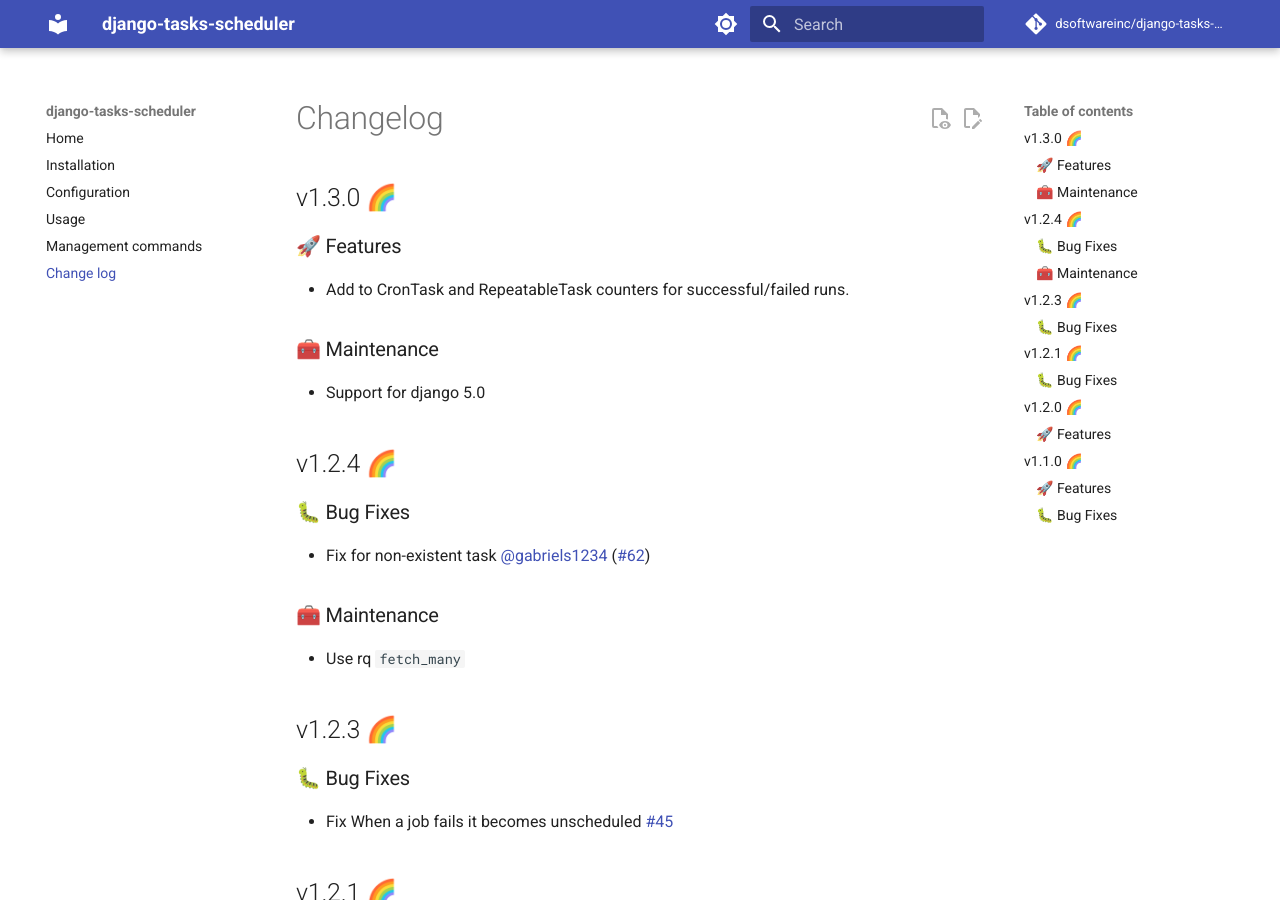
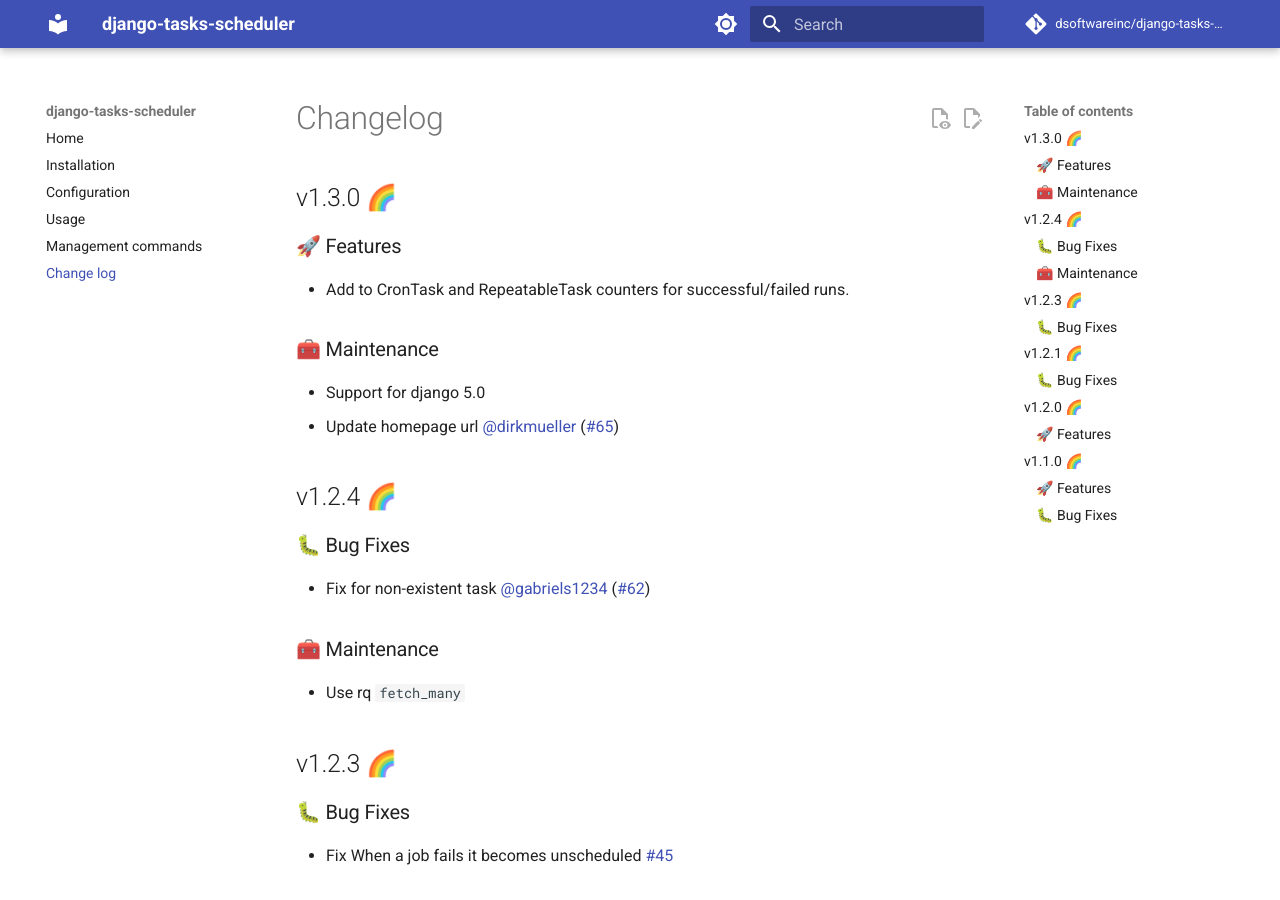
Before and after one commit to django-commons/django-tasks-scheduler, an MkDocs documentation site: the page built from docs/changelog.md, in a window 1280 px wide and 900 px high. Built offline with MkDocs 1.6.1 and Material for MkDocs 9.7.7, drawn with Linux system fonts in a browser that asks for light colours; comment, search, counter and statistics services are not loaded.

Commit message:
doc:add changes

```diff
--- a/docs/changelog.md
+++ b/docs/changelog.md
@@ -9,6 +9,7 @@
 ### 🧰 Maintenance
 
 - Support for django 5.0
+- Update homepage url @dirkmueller (#65)
 
 ## v1.2.4 🌈
 
```
